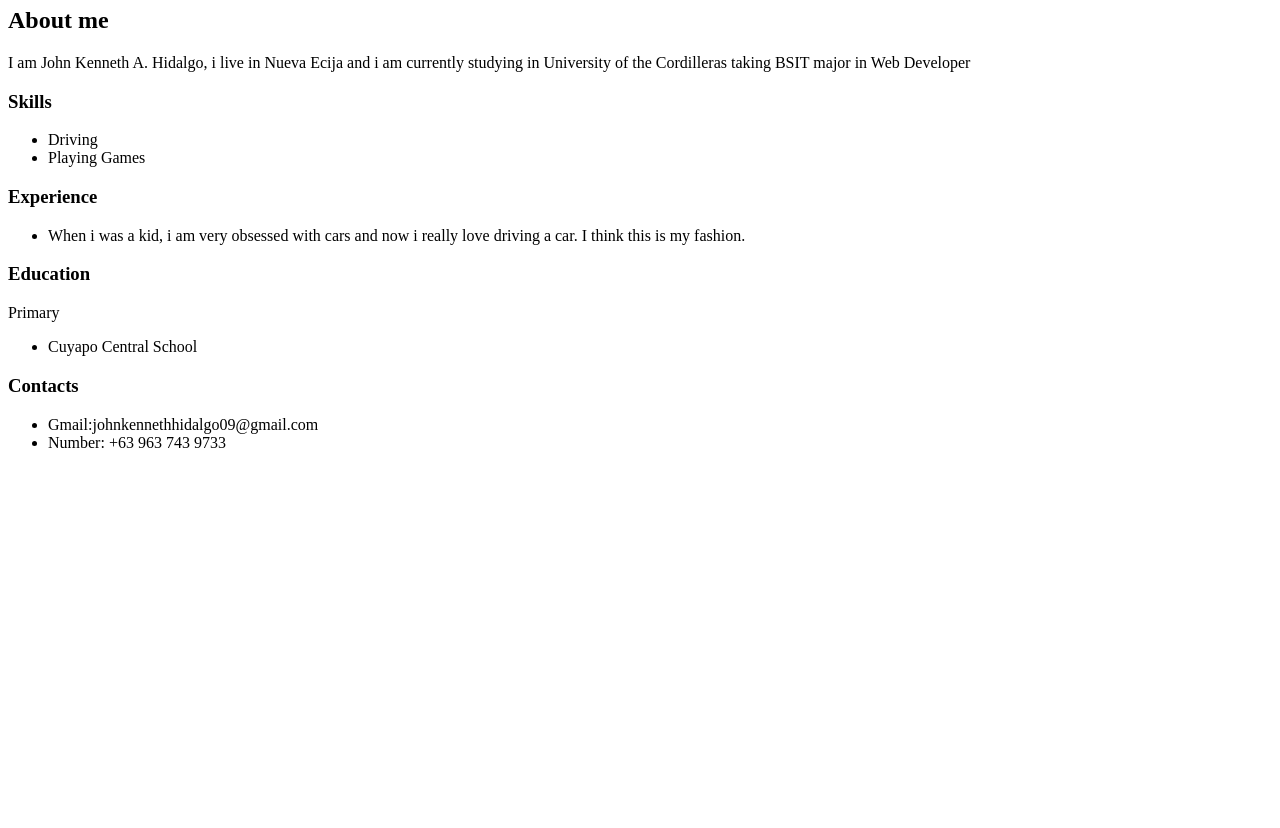
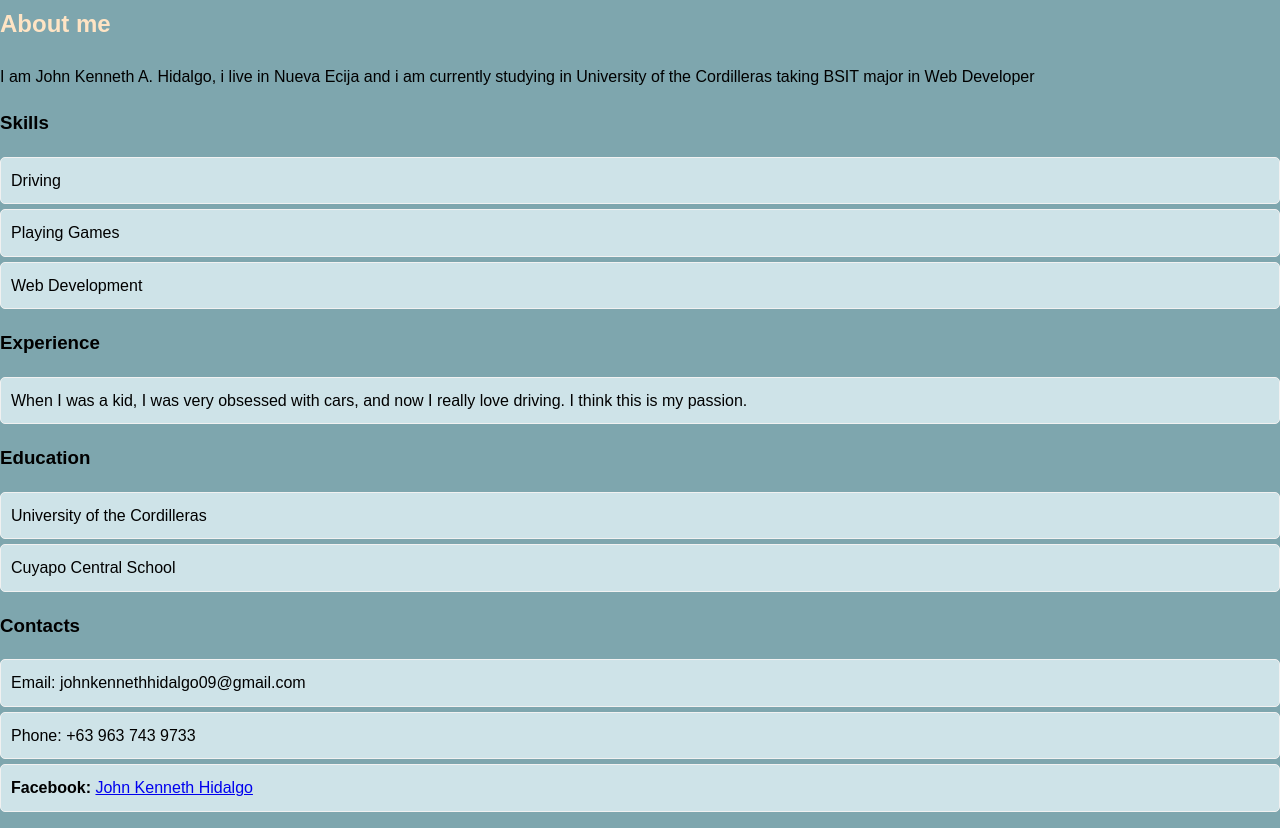
Before and after one commit to jknneth/231030125-Hidalgo, a plain HTML site: page index.html in a window 1280 px wide. Shown: the part 73-901 px from the top of the page. Before the commit the page ends 800 px from the top, so only its background shows below. Drawn offline with Linux system fonts and the light colour scheme.

Commit message:
Add files via upload

```diff
--- a/index.html
+++ b/index.html
@@ -3,32 +3,51 @@
 <head>
     <meta charset="UTF-8">
     <meta name="viewport" content="width=device-width, initial-scale=1.0">
-    <link rel="stylesheet" href="">
+    <link rel="stylesheet" href="style.css">
     <title>Resume</title>
 </head>
 <body>
+   <section id="About">
     <h1>Hidalgo, John Kenneth A. (Web Developer)</h1>
     <h2>About me</h2>
     <p>I am John Kenneth A. Hidalgo, i live in Nueva Ecija and i am currently studying in University of the Cordilleras taking BSIT major in Web Developer</p>
+   </section>
+
+   <section id="Skills">
     <h3>Skills</h3>
      <ul>
         <li>Driving</li>
         <li>Playing Games</li>
+        <li>Web Development</li>
      </ul>
+   </section>
+
+   <section id="Experience">
       <h3>Experience</h3>
       <ul>
-        <li>When i was a kid, i am very obsessed with cars
-            and now i really love driving a car. I think this is my fashion.  </li>
+         <li>When I was a kid, I was very obsessed with cars, and now I really love driving. I think this is my passion.</li>
       </ul>
+    </section>
+
+   <section id="Education">
      <h3>Education</h3>
-     <p>Primary</p>
      <ul>
+        <li>University of the Cordilleras</li>
         <li>Cuyapo Central School</li>
      </ul>
+   </section>
+
+   <section id="Contacts">
       <h3>Contacts</h3>
       <ul>
-        <li>Gmail:johnkennethhidalgo09@gmail.com</li>
-        <li>Number: +63 963 743 9733</li>
+          <li>Email: johnkennethhidalgo09@gmail.com</li>
+          <li>Phone: +63 963 743 9733</li>
+          <li>
+              <strong>Facebook:</strong>
+              <a href="https://www.facebook.com/johnkenneth.hidalgi/" target="_blank">John Kenneth Hidalgo</a>
+          </li>
       </ul>
+  </section>
+
 </body>
 </html>
--- a/style.css
+++ b/style.css
@@ -0,0 +1,28 @@
+body{
+    font-family: Arial, Helvetica, sans-serif;
+    line-height: 1.6;
+    margin: 0;
+    padding: 0;
+    background-color: #7ea6ae;
+}
+
+h1{
+    text-align: center;
+    color: bisque;
+}
+h2{
+    color: bisque;
+    margin-top: 20px;
+}
+
+ul{
+    list-style-type: disc;
+    padding: 0;
+}
+li{
+    background: #cee3e8;
+    border: 1px solid #f1f1f1;
+    margin: 5px 0;
+    padding: 10px;
+    border-radius: 5px;
+}
```
Lines whose indentation alone changed are shown as unchanged.
